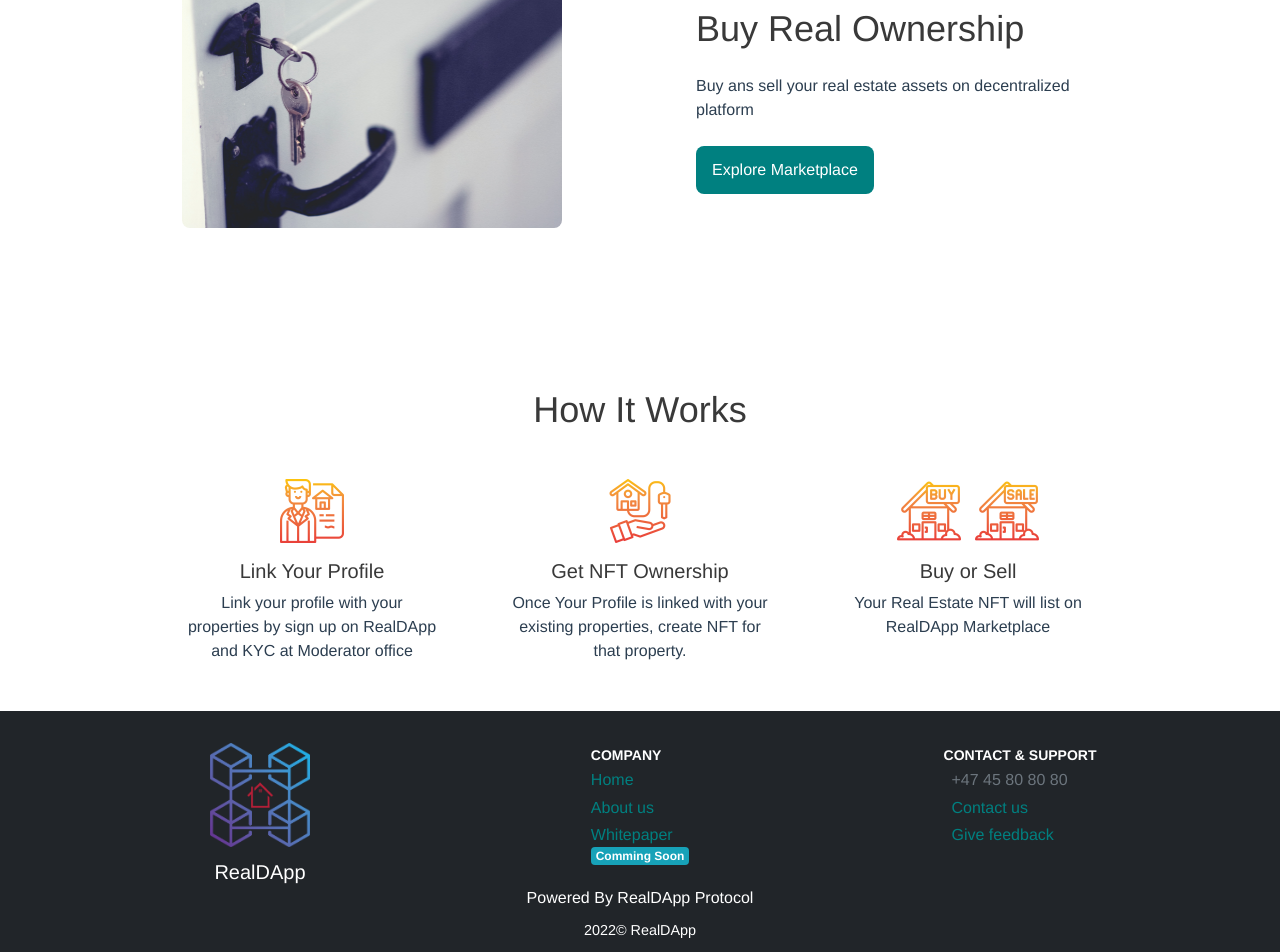
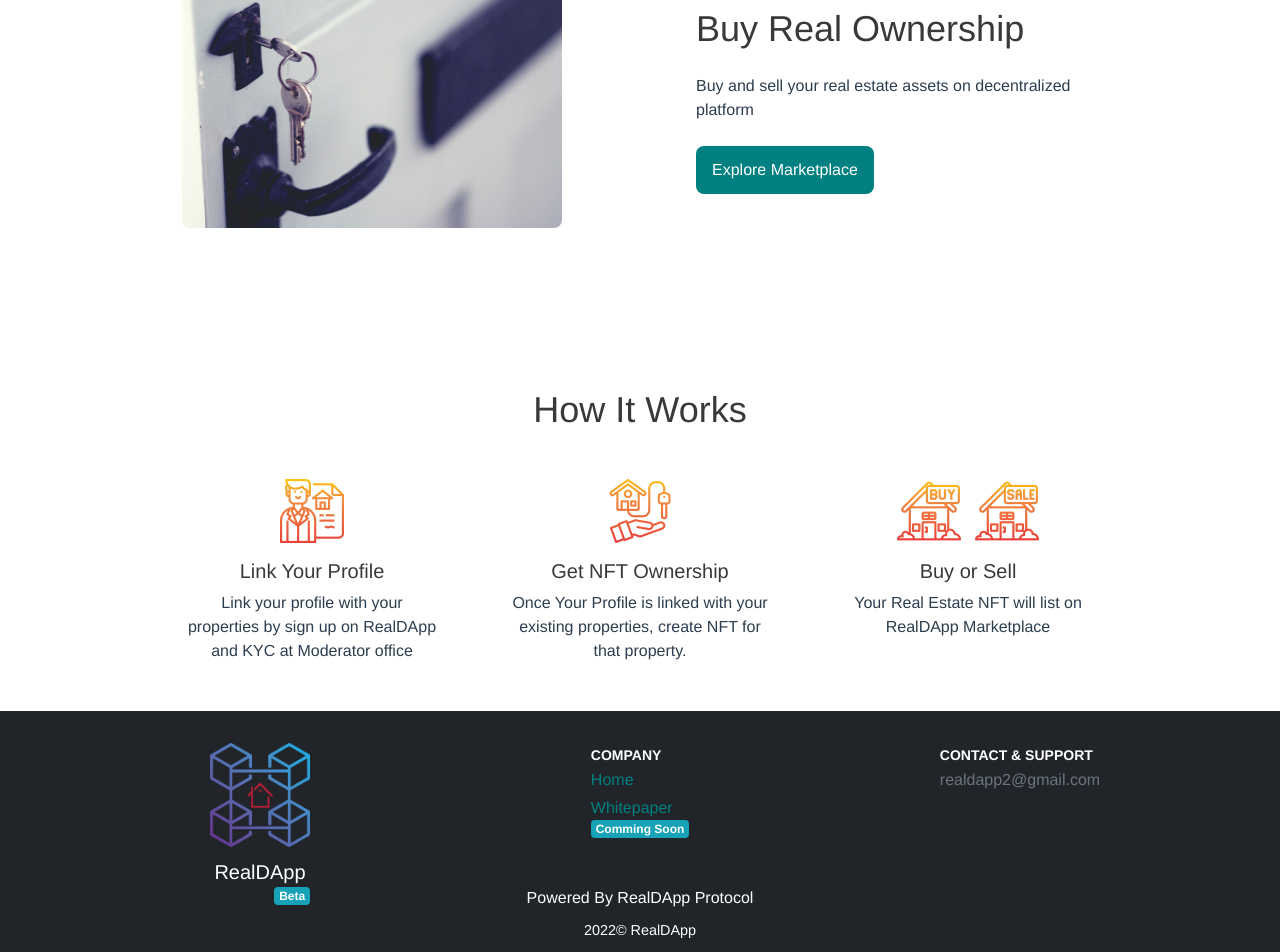
Before and after one commit to Raj6939/RealDApp2.0-frontend, a Vue app in the folder realdapp-frontend/: page /home in a window 1280 px wide. Shown: the part 943-1895 px from the top of the page. Built offline with nearby package versions, Linux system fonts and the light colour scheme; what vue-sweetalert2 would draw is missing.

Commit message:
small changes

```diff
--- a/realdapp-frontend/src/App.vue
+++ b/realdapp-frontend/src/App.vue
@@ -11,10 +11,10 @@
         <b-nav-item  href="/about">About</b-nav-item>
       </b-navbar-nav>
       <b-navbar-nav class="ml-auto"  >
-        <b-nav-form>
+        <!-- <b-nav-form>
           <b-form-input size="sm" class="mr-sm-2" placeholder="Search"></b-form-input>
           <b-button v-b-tooltip.hover title="Search Properties" size="sm" class="my-2 my-sm-0" type="submit" variant="info">Search</b-button>
-        </b-nav-form>
+        </b-nav-form> -->
         <b-nav-item-dropdown right style="padding-left:10px" v-if="logdedIn==true">
           <template #button-content>
           <b-icon icon="person-fill" variant="info"
@@ -37,7 +37,8 @@
         <ul class="nav flex-column">
           <li class="nav-item" id="logoandtext">
             <img src="./assets/logoonly1.png" alt="Kitten" width="100px" title="RealDApp2.0">
-            <p class="realtext">RealDApp</p>
+            <span class="realtext">RealDApp</span>
+            <b-badge class="beta" variant="info" style="display:flex;" title="Launching..">Beta</b-badge>
           </li>
         </ul>
       </div>
@@ -49,9 +50,9 @@
           <li class="nav-item">
             <a class="nav-link" href="/home">Home</a>
           </li>
-          <li class="nav-item">
+          <!-- <li class="nav-item">
             <a class="nav-link" href="#">About us</a>
-          </li>
+          </li> -->
           <li class="nav-item">
             <a class="nav-link" >Whitepaper <b-badge  variant="info" style="display:flex;">Comming Soon</b-badge></a>
 
@@ -64,13 +65,7 @@
             <span class="footer-title">Contact & Support</span>
           </li>
           <li class="nav-item">
-            <span class="nav-link"><i class="fas fa-phone"></i>+47 45 80 80 80</span>
-          </li>
-          <li class="nav-item">
-            <a class="nav-link" href="#"><i class="fas fa-envelope"></i>Contact us</a>
-          </li>
-          <li class="nav-item">
-            <a class="nav-link" href="#"><i class="fas fa-star"></i>Give feedback</a>
+            <span class="nav-link">realdapp2@gmail.com</span>
           </li>
         </ul>
       </div>
@@ -270,6 +265,10 @@ footer .quick-links {
   font-size:20px;
   color:white;
   text-align:center;
+  display: block;
+}
+.beta{
+  float: right;
 }
 
 </style>
--- a/realdapp-frontend/src/views/Home.vue
+++ b/realdapp-frontend/src/views/Home.vue
@@ -19,7 +19,7 @@
                     <div class="about__data">
                         <!-- <span class="section-subtitle about__initial">About us</span> -->
                         <h2 class="section-title about__initial">Buy Real Ownership</h2>
-                        <p class="about__description">Buy ans sell your real estate assets on decentralized platform</p>
+                        <p class="about__description">Buy and sell your real estate assets on decentralized platform</p>
                         <a href="/marketplace" class="button">Explore Marketplace</a>
                     </div>
 
```
